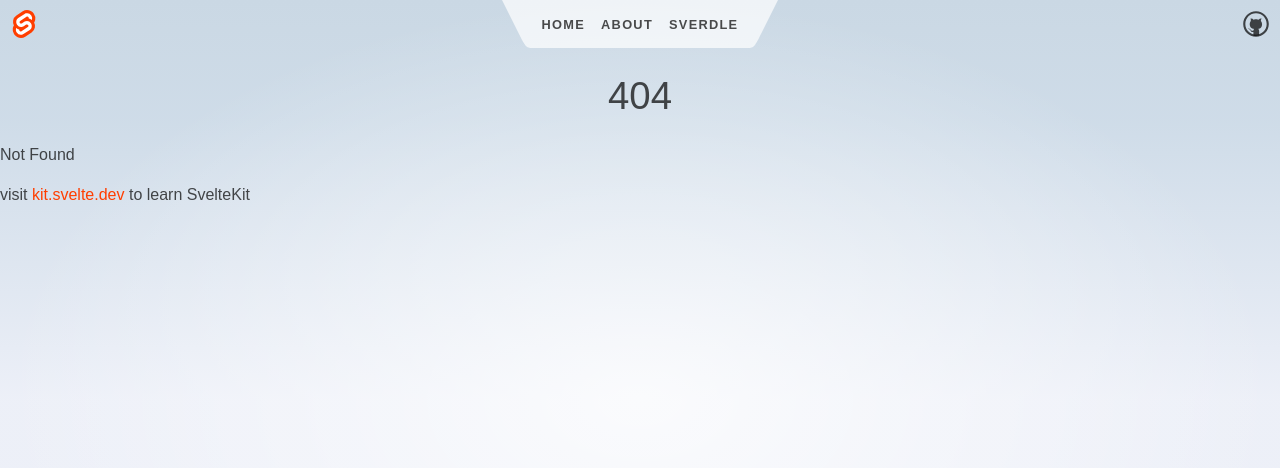
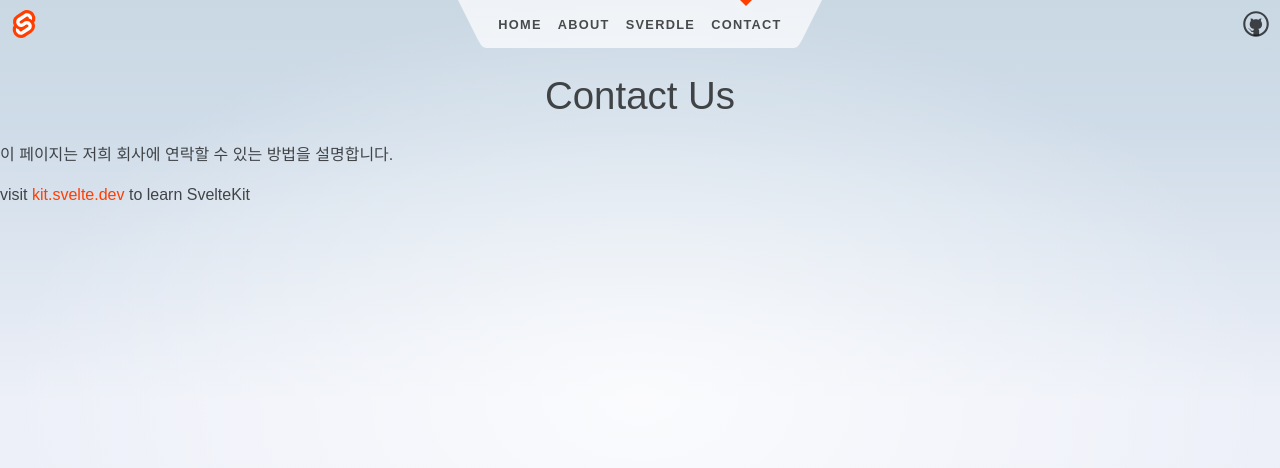
Before and after one commit to wldygus2023/my-svelte-app, a SvelteKit app in the folder my-svelte-app/: page /contact in a window 1280 px wide. Before the commit this address had no page. Shown: the top 468 px of the page. Built offline with nearby package versions, Linux system fonts and the light colour scheme.

Commit message:
EC2 인스턴스에 접속 commit

```diff
--- a/my-svelte-app/src/components/Header.svelte
+++ b/my-svelte-app/src/components/Header.svelte
@@ -25,6 +25,10 @@
 			<li aria-current={$page.url.pathname.startsWith('/sverdle') ? 'page' : undefined}>
 				<a href="/sverdle">Sverdle</a>
 			</li>
+			<li aria-current={$page.url.pathname.startsWith('/contact') ? 'page' : undefined}>
+				<a href="/contact">contact</a>
+			</li>
+
 		</ul>
 		<svg viewBox="0 0 2 3" aria-hidden="true">
 			<path d="M0,0 L0,3 C0.5,3 0.5,3 1,2 L2,0 Z" />
--- a/my-svelte-app/src/css/layout.css
+++ b/my-svelte-app/src/css/layout.css
@@ -93,9 +93,29 @@ footer a {
   font-weight: bold;
 }
 
+
+/*=================================================================================
+ * contact Styles (푸터 스타일)
+ =================================================================================*/
+
+  h1 {
+    color: #ff3e00;
+  }
+  p {
+    font-size: 1.2rem;
+  }
+
+
+
+
+
+
+
+
 /*=================================================================================
  * Media Queries (미디어 쿼리)
  =================================================================================*/
+
 
 /* 화면 너비가 480px 이상일 때 푸터 패딩 조정 */
 @media (min-width: 480px) {
--- /dev/null
+++ b/my-svelte-app/src/routes/contact/+page.svelte
@@ -0,0 +1,7 @@
+<!-- src/routes/contact/+page.svelte -->
+<script>
+    export let name = "Contact Us";
+  </script>
+
+  <h1>{name}</h1>
+  <p>이 페이지는 저희 회사에 연락할 수 있는 방법을 설명합니다.</p>
--- /dev/null
+++ b/my-svelte-app/src/routes/contact/+page.ts
@@ -0,0 +1,6 @@
+// src/routes/contact/+page.ts
+export async function load() {
+    return {
+      info: "여기에 연락처 관련 정보를 추가하세요.",
+    };
+  }
```
Also changed, not shown: 1 other file (tests, documents, lock files or other folders).
